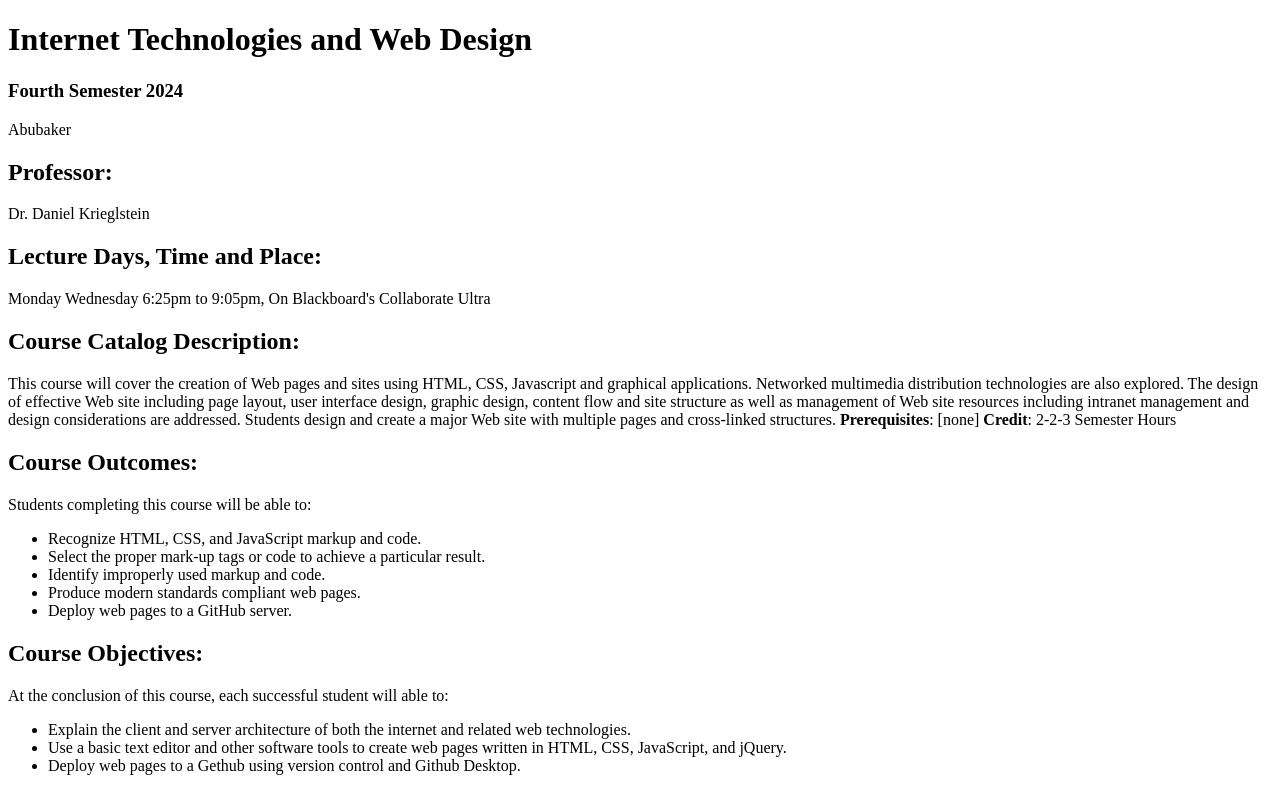
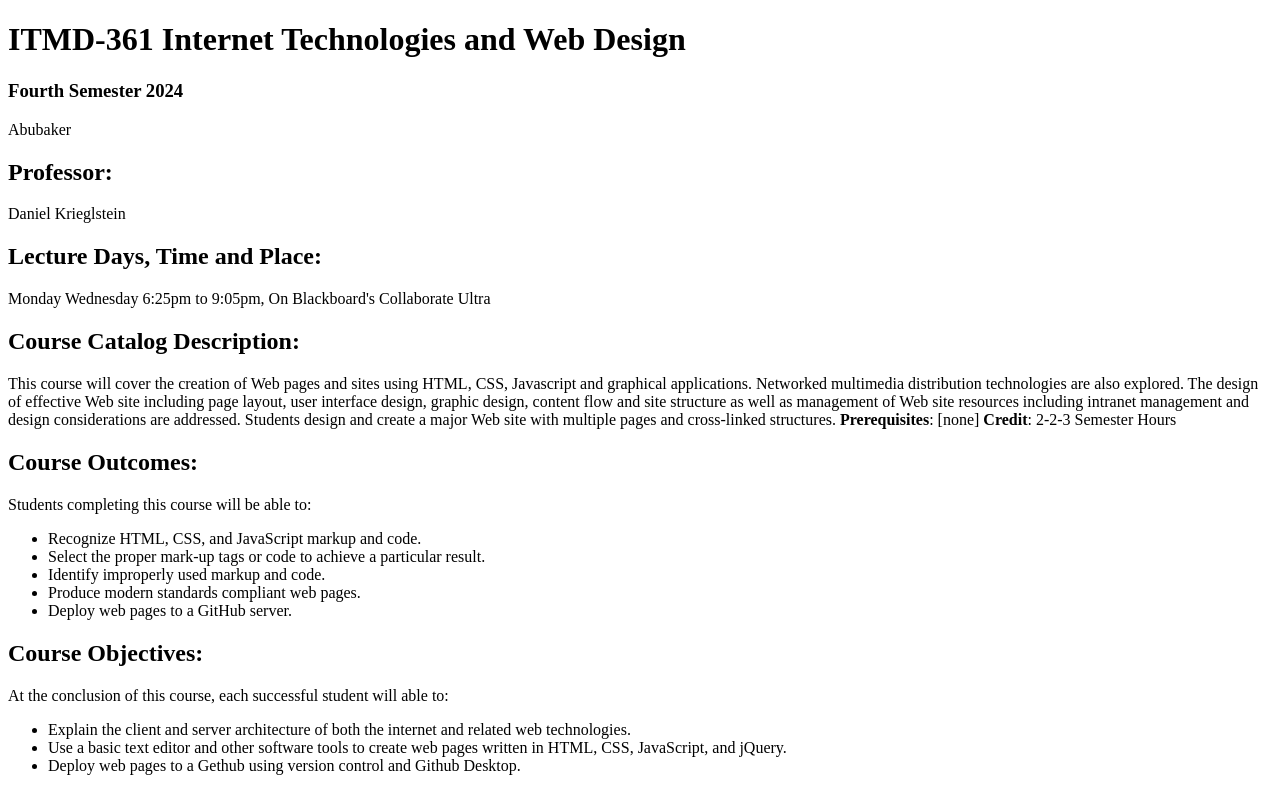
Before and after one commit to AbubakerNaji/weekonefinal, a plain HTML site: page index.html in a window 1280 px wide. Drawn offline with Linux system fonts and the light colour scheme.

Commit message:
fixed it

```diff
--- a/index.html
+++ b/index.html
@@ -1,15 +1,15 @@
 <!DOCTYPE html>
 <html lang="en">
   <head>
-    <meta charset="UTF-8">
-    <title>Internet Technologies and Web Design</title>
+    <meta charset="utf-8">
+    <title>ITMD-361 Internet Technologies and Web Design</title>
   </head>
   <body>
-    <h1>Internet Technologies and Web Design</h1>
+    <h1>ITMD-361 Internet Technologies and Web Design</h1>
     <h3>Fourth Semester 2024</h3>
     <p>Abubaker</p>
     <h2>Professor:</h2>
-    <p>Dr. Daniel Krieglstein</p>
+    <p>Daniel Krieglstein</p>
     <h2>Lecture Days, Time and Place:</h2>
     <p>Monday Wednesday 6:25pm to 9:05pm, On Blackboard's Collaborate Ultra</p>
     <h2>Course Catalog Description:</h2>
```
